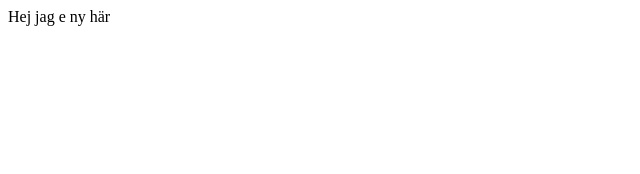
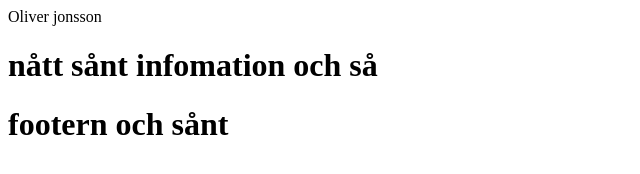
Before and after one commit to JonssonOliver/JonssonOliver.github.io, a plain HTML site: page index.html in a window 1280 px wide. Shown: the whole page, without its empty margins (0-640 px from the left). Drawn offline with Linux system fonts and the light colour scheme.

Commit message:
Update index.html

```diff
--- a/index.html
+++ b/index.html
@@ -7,6 +7,14 @@
     <title>JonssonOliver</title>
 </head>
 <body>
-    <h> Hej jag e ny här</h>
+    <nav>
+        <h> Oliver jonsson</h>
+    </nav>
+    <main>
+        <h1> nått sånt infomation och så</h1>
+    </main>
+    <fooer>
+        <h1> footern och sånt</h1>
+    </fooer>
 </body>
 </html>
```
